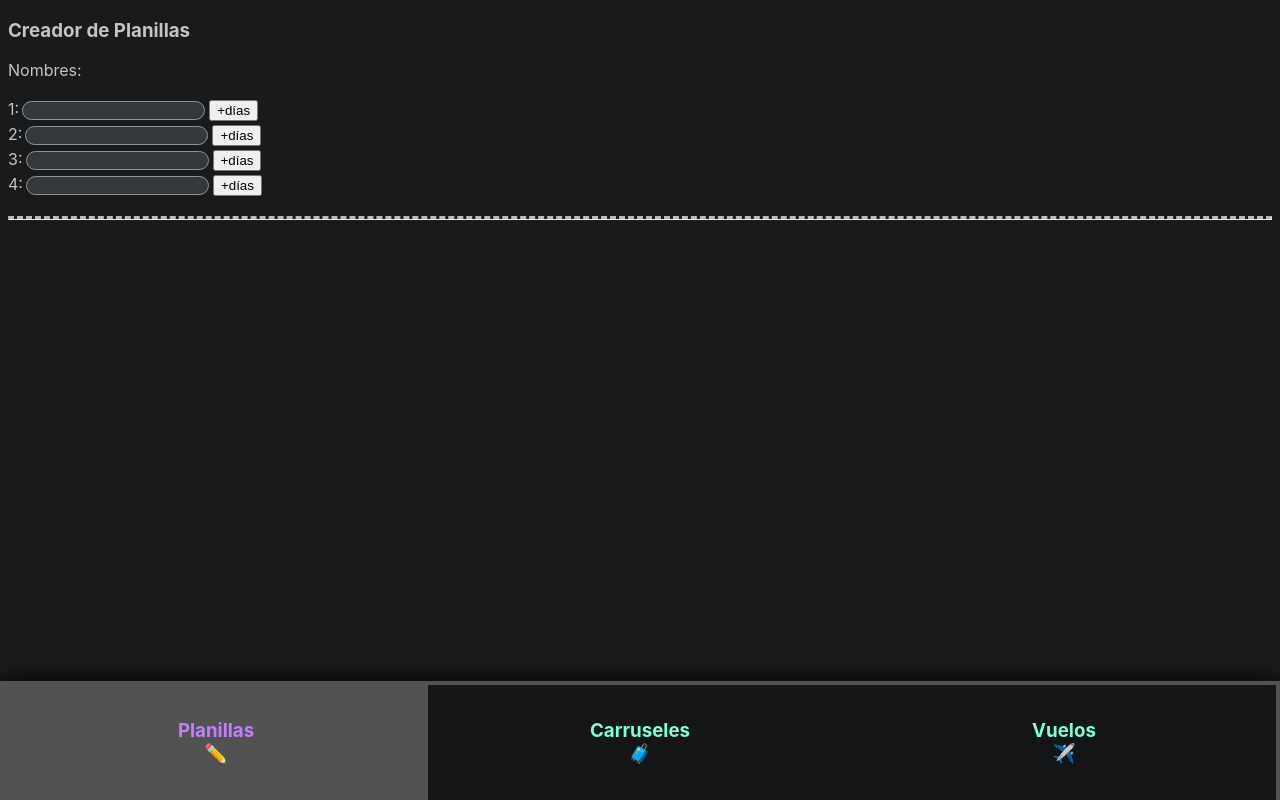
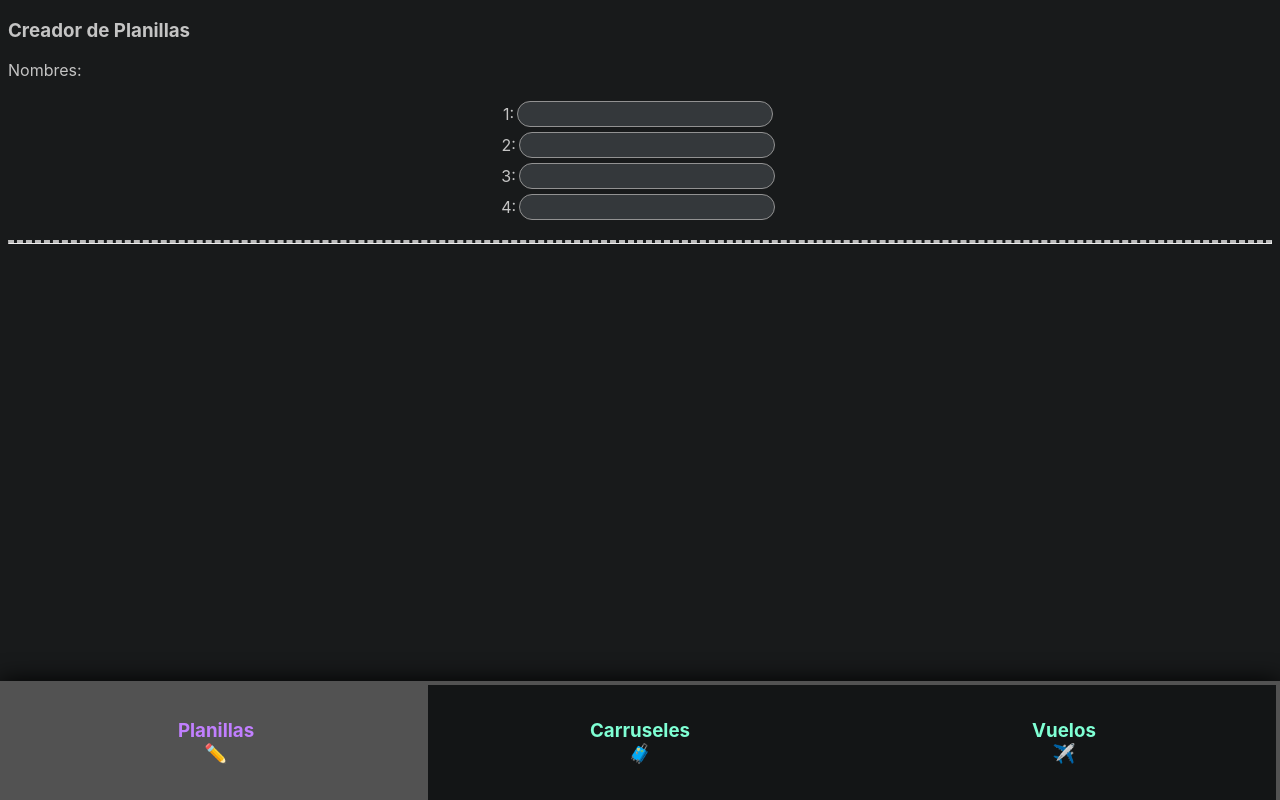
Before and after one commit to gon2santos/pistaApp, a Next.js app: page / in a window 1280 px wide. Built offline with nearby package versions, Linux system fonts and the light colour scheme.

Commit message:
impl color coding to table values

```diff
--- a/components/planillas.jsx
+++ b/components/planillas.jsx
@@ -4,8 +4,9 @@ import styles from '../styles/planillas.module.css';
 export default function Planillas() {
 
 
-    const [inputNames, setInputNames] = useState(["", "", "", ""]);
+    const [inputNames, setInputNames] = useState([{ name: "", colorCode: "" }, { name: "", colorCode: "" }, { name: "", colorCode: "" }, { name: "", colorCode: "" }]);
     const [inputCount, setInputCount] = useState(0);
+    const [stateTable, setStateTable] = useState();
 
     function daysInMonth(month, year) {
         return new Date(year, month, 0).getDate();
@@ -21,11 +22,12 @@ export default function Planillas() {
     let heading = ["Lun", "Mar", "Mie", "Jue", "Vie", "Sab", "Dom"]
     var body = [];
     var rows = [];
+    var colorCodes = ["#f499c2", "#f69679", "#7bcdc9", "#fff699", "#fff699"]
 
     const countNames = () => {
         var count = 0;
         inputNames.forEach(element => {
-            element ? count++ : {};
+            element.name ? count++ : {};
         });
         setInputCount(count);
     }
@@ -47,16 +49,17 @@ export default function Planillas() {
                     rows.push("");
                 }
                 for (let a = 0; a < numDays; a++) {
-                    rows.push(inputNames[u]);
-                    rows.push(inputNames[u]);
+                    rows.push(inputNames[u].colorCode);
+                    rows.push(inputNames[u].colorCode);
                     u === 2 ? u = 0 : u++;
                 }
                 var len = rows.length;
                 for (let a = (day - 1); a < len; a++) {
                     if ((a - (day - 2)) <= numDays)
-                        rows[a] = (a - (day - 2)) + ". " + rows[a];
+                        rows[a] = { dayNum: (a - (day - 2)), value: rows[a] };
+                    /* rows[a] = (a - (day - 2)) + ". " + rows[a]; */
                     else
-                        rows[a] = "";
+                        rows[a] = { dayNum: "", value: "" };
                 }
                 body = [];
                 var t = 0;
@@ -91,7 +94,7 @@ export default function Planillas() {
                     <tbody>
                         {body.map((row, i) =>
                             <tr key={i}>
-                                {row.map((val, i) => <td key={i}>{val}</td>)}
+                                {row.map((e, i) => <td key={i} style={{ backgroundColor: colorCodes[parseInt(e.value)], color: "black" }} onClick={() => e.value++}>{e.dayNum}</td>)}
                             </tr>)}
                     </tbody>
                 </table>
@@ -105,18 +108,20 @@ export default function Planillas() {
             <p>Nombres: </p>
             <div className={styles.nombresContainer}>
                 <div><label htmlFor="input1">1:</label>
-                    <input type="text" id="input1" className={styles.nombresInput} onChange={(e) => { setInputNames([e.target.value, inputNames[1], inputNames[2], inputNames[3]]); countNames(); }} /><button>+días</button></div>
+                    <input type="text" id="input1" style={{ backgroundColor: colorCodes[inputNames[0].colorCode], color: "black", fontSize: "1.2rem", paddingLeft: "0.3rem", textAlign: "center" }} className={styles.nombresInput} onChange={(e) => { setInputNames([{ name: e.target.value, colorCode: "0" }, inputNames[1], inputNames[2], inputNames[3]]); countNames(); }} /></div>
                 <div><label htmlFor="input2">2:</label>
-                    <input type="text" id="input2" className={styles.nombresInput} onChange={(e) => { setInputNames([inputNames[0], e.target.value, inputNames[2], inputNames[3]]); countNames(); }} /><button>+días</button></div>
+                    <input type="text" id="input2" style={{ backgroundColor: colorCodes[inputNames[1].colorCode], color: "black", fontSize: "1.2rem", paddingLeft: "0.3rem", textAlign: "center" }} className={styles.nombresInput} onChange={(e) => { setInputNames([inputNames[0], { name: e.target.value, colorCode: "1" }, inputNames[2], inputNames[3]]); countNames(); }} /></div>
                 <div><label htmlFor="input3">3:</label>
-                    <input type="text" id="input3" className={styles.nombresInput} onChange={(e) => { setInputNames([inputNames[0], inputNames[1], e.target.value, inputNames[3]]); countNames(); }} /><button>+días</button></div>
+                    <input type="text" id="input3" style={{ backgroundColor: colorCodes[inputNames[2].colorCode], color: "black", fontSize: "1.2rem", paddingLeft: "0.3rem", textAlign: "center" }} className={styles.nombresInput} onChange={(e) => { setInputNames([inputNames[0], inputNames[1], { name: e.target.value, colorCode: "2" }, inputNames[3]]); countNames(); }} /></div>
                 <div><label htmlFor="input4">4:</label>
-                    <input type="text" id="input4" className={styles.nombresInput} onChange={(e) => { setInputNames([inputNames[0], inputNames[1], inputNames[2], e.target.value]); countNames(); }} /><button>+días</button></div>
+                    <input type="text" id="input4" style={{ backgroundColor: colorCodes[inputNames[3].colorCode], color: "black", fontSize: "1.2rem", paddingLeft: "0.3rem", textAlign: "center" }} className={styles.nombresInput} onChange={(e) => { setInputNames([inputNames[0], inputNames[1], inputNames[2], { name: e.target.value, colorCode: "3" }]); countNames(); }} /></div>
             </div>
 
             <hr className={styles.hrDashed}></hr>
 
             {(inputCount >= 3) ? renderTable() : <div></div>}
+
+            <p>{stateTable}</p>
 
         </div>
     )
--- a/styles/planillas.module.css
+++ b/styles/planillas.module.css
@@ -1,6 +1,7 @@
 .nombresContainer {
   display: flex;
   flex-direction: column;
+  align-items: center;
 }
 
 .nombresInput{
```
